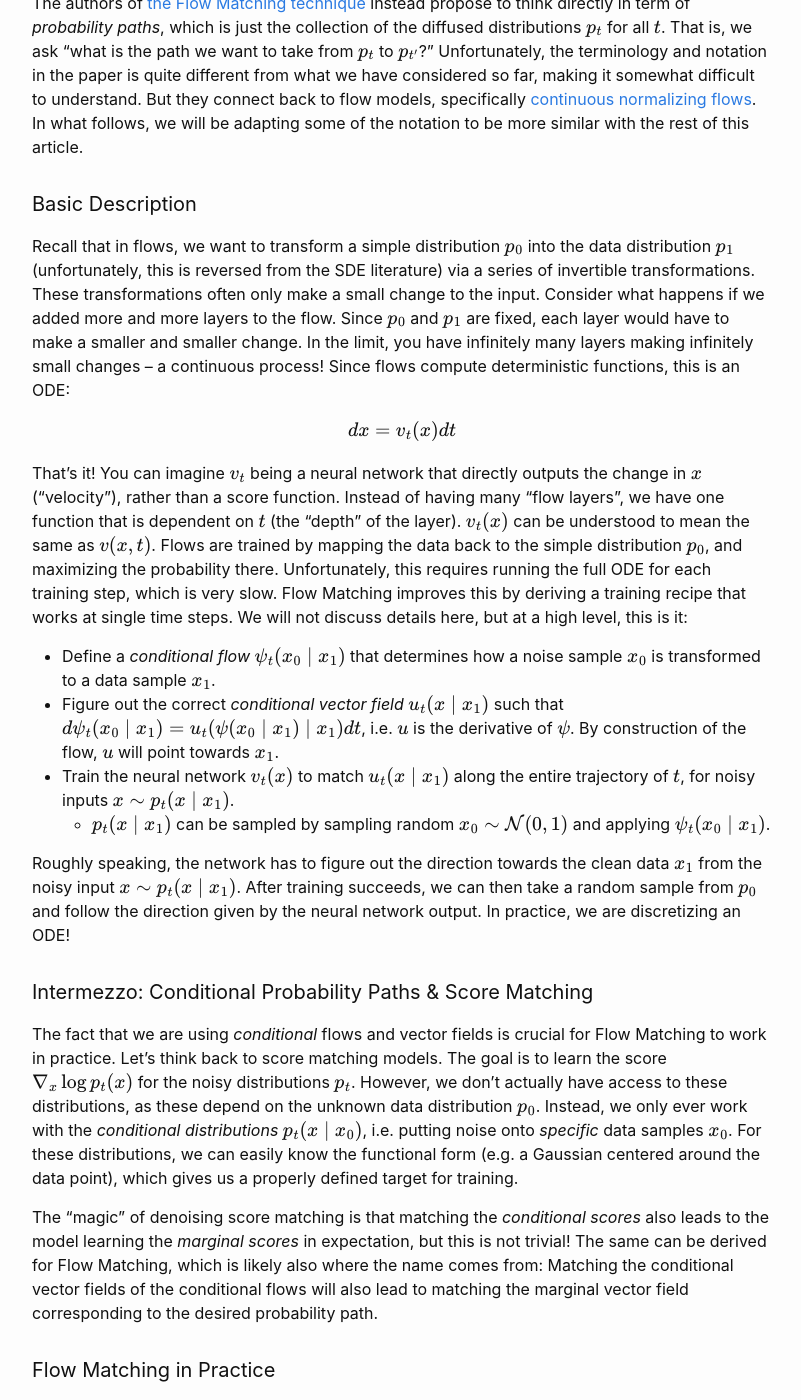
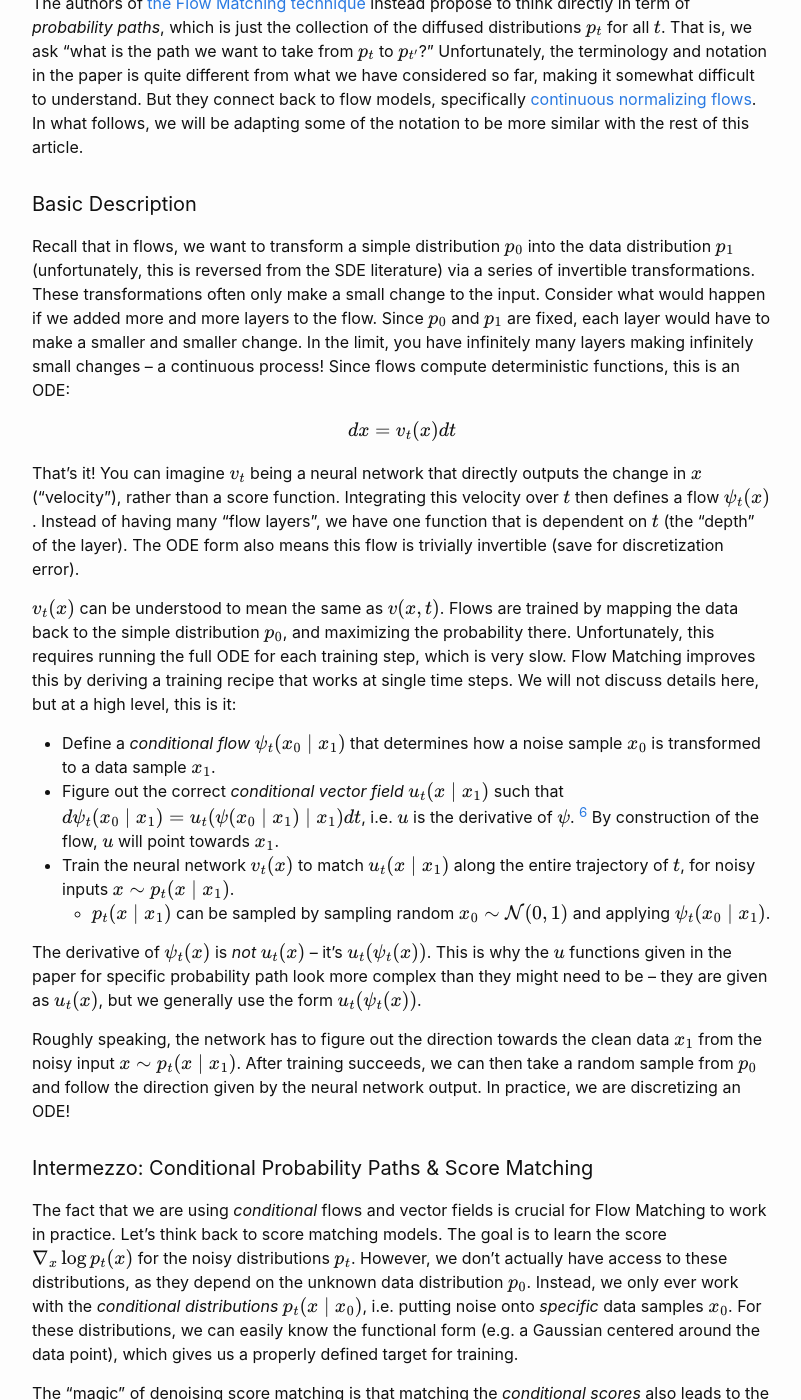
Before and after one commit to ovgu-ailab/blog, a Jekyll site: the page built from _posts/2026-01-07-sdes-odes.md, in a window 1280 px wide and 1400 px high, scrolled down 15547 px. Shown: the whole window, without its empty margins (238-1039 px from the left). Built offline with Jekyll 4.4.1, drawn with Linux system fonts in a browser that asks for light colours; some of the changed text lies outside the part shown.

Commit message:
minor corrections and clarifications

```diff
--- a/_posts/2026-01-07-sdes-odes.md
+++ b/_posts/2026-01-07-sdes-odes.md
@@ -106,7 +106,7 @@ In general, given $\frac{dx}{dt} = f(x, t)$ and the initial value $x_0 = x(t_0)$
 This procedure can be repeated step by step, up to some desired $t_{max}$.
 You simply approximate the derivative over the range from $t$ to $t + \Delta t$ by the one evaluated at $t$, ignoring the fact that it will likely change over that range.
 Clearly:
-- The error is worse for larger $\Delta t$
+- The error is worse for larger $\Delta t$.
 - The error is worse the more curved $x$ is, with no error for linear functions.
 - Errors will accumulate over time/iterations.
 
@@ -488,7 +488,7 @@ In what follows, we will be adapting some of the notation to be more similar wit
 #### Basic Description
 Recall that in flows, we want to transform a simple distribution $p_0$ into the data distribution $p_1$ (unfortunately, this is reversed from the SDE literature) via a series of invertible transformations.
 These transformations often only make a small change to the input.
-Consider what happens if we added more and more layers to the flow.
+Consider what would happen if we added more and more layers to the flow.
 Since $p_0$ and $p_1$ are fixed, each layer would have to make a smaller and smaller change.
 In the limit, you have infinitely many layers making infinitely small changes -- a continuous process!
 Since flows compute deterministic functions, this is an ODE:
@@ -497,17 +497,24 @@ $$dx = v_t(x)dt$$
 
 That's it!
 You can imagine $v_t$ being a neural network that directly outputs the change in $x$ ("velocity"), rather than a score function.
+Integrating this velocity over $t$ then defines a flow $\psi_t(x)$.
 Instead of having many "flow layers", we have one function that is dependent on $t$ (the "depth" of the layer).
+The ODE form also means this flow is trivially invertible (save for discretization error).
+
 $v_t(x)$ can be understood to mean the same as $v(x, t)$.
 Flows are trained by mapping the data back to the simple distribution $p_0$, and maximizing the probability there.
 Unfortunately, this requires running the full ODE for each training step, which is very slow.
 Flow Matching improves this by deriving a training recipe that works at single time steps.
 We will not discuss details here, but at a high level, this is it:
 - Define a _conditional flow_ $\psi_t(x_0 \mid x_1)$ that determines how a noise sample $x_0$ is transformed to a data sample $x_1$.
-- Figure out the correct _conditional vector field_ $u_t(x \mid x_1)$ such that $d\psi_t(x_0 \mid x_1) = u_t(\psi(x_0 \mid x_1) \mid x_1)dt$, i.e. $u$ is the derivative of $\psi$.
+- Figure out the correct _conditional vector field_ $u_t(x \mid x_1)$ such that $d\psi_t(x_0 \mid x_1) = u_t(\psi(x_0 \mid x_1) \mid x_1)dt$, i.e. $u$ is the derivative of $\psi$. [^6]
 By construction of the flow, $u$ will point towards $x_1$.
 - Train the neural network $v_t(x)$ to match $u_t(x \mid x_1)$ along the entire trajectory of $t$, for noisy inputs $x \sim p_t(x \mid x_1)$.
     - $p_t(x \mid x_1)$ can be sampled by sampling random $x_0 \sim \mathcal{N}(0, 1)$ and applying $\psi_t(x_0 \mid x_1)$.
+
+[^6]: This is technically somewhat imprecise.
+The derivative of $\psi_t(x)$ is _not_ $u_t(x)$ -- it's $u_t(\psi_t(x))$.
+This is why the $u$ functions given in the paper for specific probability path look more complex than they might need to be -- they are given as $u_t(x)$, but we generally use the form $u_t(\psi_t(x))$.
 
 Roughly speaking, the network has to figure out the direction towards the clean data $x_1$ from the noisy input $x \sim p_t(x \mid x_1)$.
 After training succeeds, we can then take a random sample from $p_0$ and follow the direction given by the neural network output.
@@ -517,7 +524,7 @@ In practice, we are discretizing an ODE!
 The fact that we are using _conditional_ flows and vector fields is crucial for Flow Matching to work in practice.
 Let's think back to score matching models.
 The goal is to learn the score $\nabla_x \log p_t(x)$ for the noisy distributions $p_t$.
-However, we don't actually have access to these distributions, as these depend on the unknown data distribution $p_0$.
+However, we don't actually have access to these distributions, as they depend on the unknown data distribution $p_0$.
 Instead, we only ever work with the _conditional distributions_ $p_t(x \mid x_0)$, i.e. putting noise onto _specific_ data samples $x_0$.
 For these distributions, we can easily know the functional form (e.g. a Gaussian centered around the data point), which gives us a properly defined target for training.
 
@@ -528,20 +535,20 @@ Matching the conditional vector fields of the conditional flows will also lead t
 
 #### Flow Matching in Practice
 The given ODE format allows for more flexibility in the choice of probability paths.
-The authors give a general implementation of _affine flows_:
+The authors consider a general form of _affine flows_:
 
 $$\psi_t(x_0 \mid x_1) = \sigma_t(x_1)x_0 + \mu_t(x_1)$$
 
-If $x_0$ is initially drawn from $\mathcal{N}(0, 1)$, this results in a distribution $\mathcal{N}(\mu_t(x_1), \sigma_t^2(x_1))$.
+If $x_0$ is initially drawn from $\mathcal{N}(0, 1)$, this results in a distribution $p_t(x | x_1) = \mathcal{N}(\mu_t(x_1), \sigma_t^2(x_1))$.
 As long as $\mu_1(x_1) \approx x_1$ and $\sigma_1(x_1) \approx 0$, the flow will always "end" in the data $x_1$.
 
 Specifically, the authors propose to use a flow that simply computes a linear interpolation between noise and data:
 
 $$\psi_t(x_0 \mid x_1) = (1 - t)x_0 + tx_1$$
 
-Then, $u(x_0 \mid x_1)$ is just the derivative with respect to $t$:
+Then, $u$ evaluated at the flow output is just the derivative with respect to $t$:
 
-$$u_t(x_0 \mid x_1) = x_1 - x_0$$
+$$u_t(\psi_t(x_0 \mid x_1) \mid x_1) = x_1 - x_0$$
 
 This is simply the difference vector between original data and random noise, and it's the same for all $t$!
 The network $v_t$ will receive the _partially_ noisy input $\psi_t(x_0 \mid x_1)$, and try to match the target velocity $u_t$.
```
